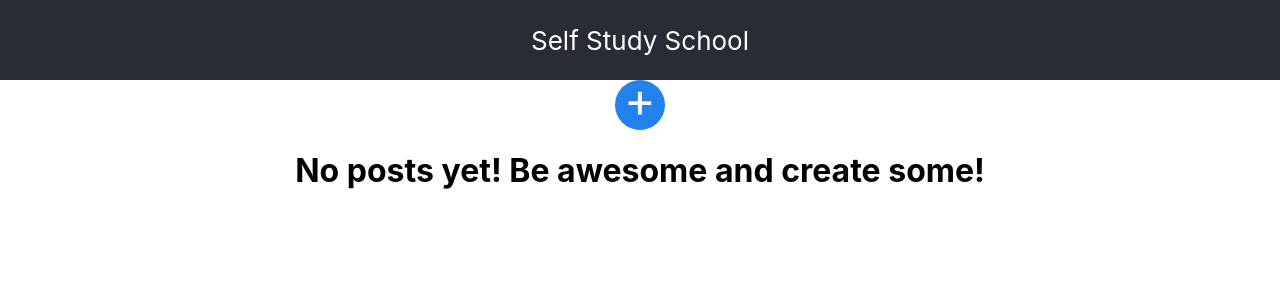
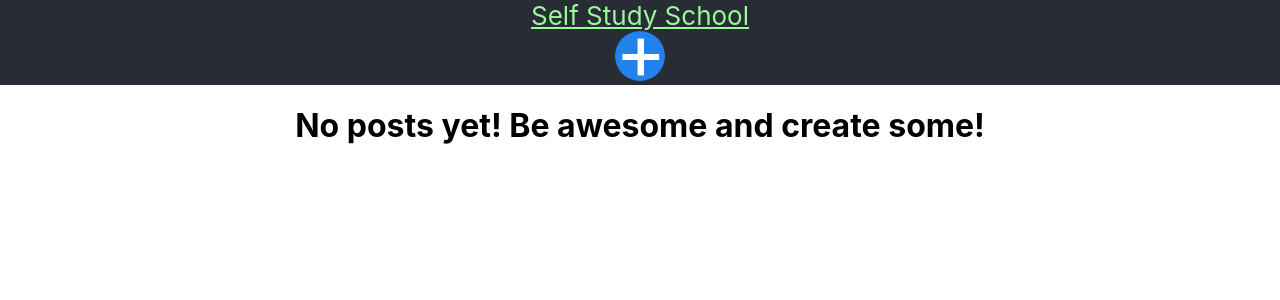
Before and after one commit to rajeshpillai/fullstack-react-hooks, a React (Create React App) app: page / in a window 1280 px wide. Shown: the top 300 px of the page. Built offline with nearby package versions, Linux system fonts and the light colour scheme.

Commit message:
Added routes for new post

```diff
--- a/src/App.css
+++ b/src/App.css
@@ -11,6 +11,9 @@
   justify-content: center;
   font-size: calc(10px + 2vmin);
   color: white;
+}
+.app-header a {
+  color: palegreen;
 }
 
 .btn {
--- a/src/App.js
+++ b/src/App.js
@@ -1,7 +1,10 @@
-import React, {useState} from 'react';
+import React, { useState } from 'react';
+import { BrowserRouter as Router, Route, Link } from 'react-router-dom'
 import './App.css';
 import Home from './features/home';
 import PostForm from './features/posts/post-form';
+import Button from './components/button';
+
 
 function App() {
   const [posts, setPosts] = useState([]);
@@ -17,13 +20,16 @@ function App() {
   }
 
   return (
-    <div className="app">
-      <header className="app-header">
-        Self Study School
-      </header>
-      <Home posts={posts} onShowNewPost={onShowNewPost} />
-      {showPostForm && <PostForm addPost = {addPost} />}
-    </div>
+    <Router>
+      <div className="app">
+        <header className="app-header">
+          <Link to="/">Self Study School</Link>
+          <Link to="/posts/new"><Button onClick={onShowNewPost} /></Link>
+        </header>
+        <Route exact path="/" render={()=><Home posts={posts} onShowNewPost={onShowNewPost} />}></Route>
+        <Route path="/posts/new" render={()=><PostForm addPost={addPost} />}></Route>
+      </div>
+    </Router>
   );
 }
 
--- a/src/features/home/index.js
+++ b/src/features/home/index.js
@@ -1,5 +1,4 @@
 import React, { useState } from 'react';
-import Button from '../../components/button';
 import { Posts } from '../posts/posts';
 
 export default function Home(props) {
@@ -9,7 +8,6 @@ export default function Home(props) {
 
   return (
     <div>
-      <Button onClick={props.onShowNewPost} />
       {view}
     </div>
   );
```
Also changed, not shown: 1 other file (tests, documents, lock files or other folders).
